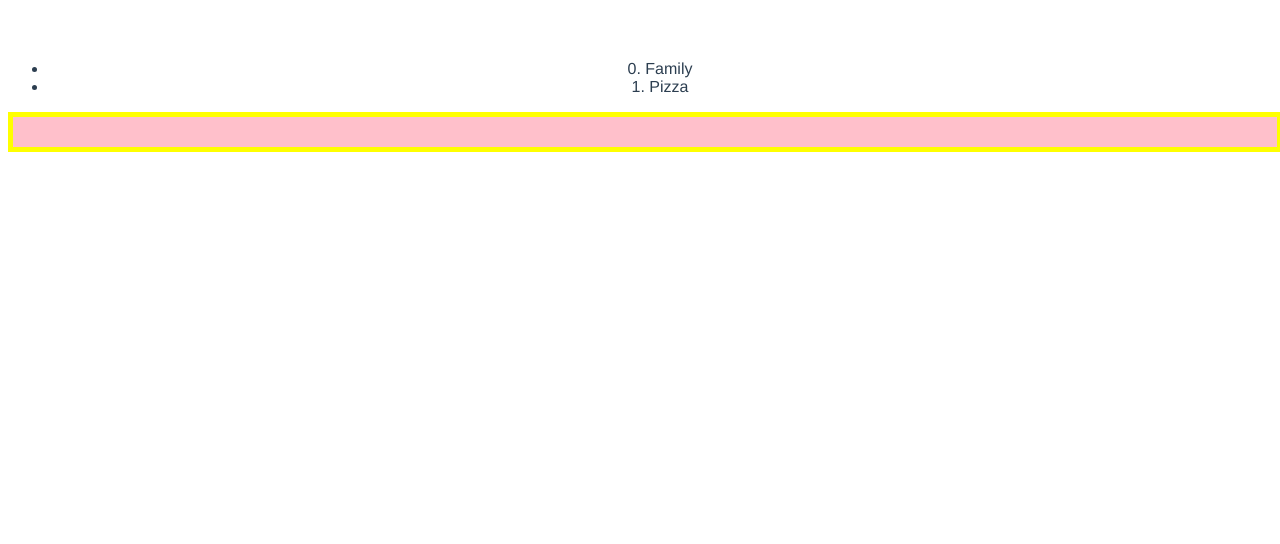
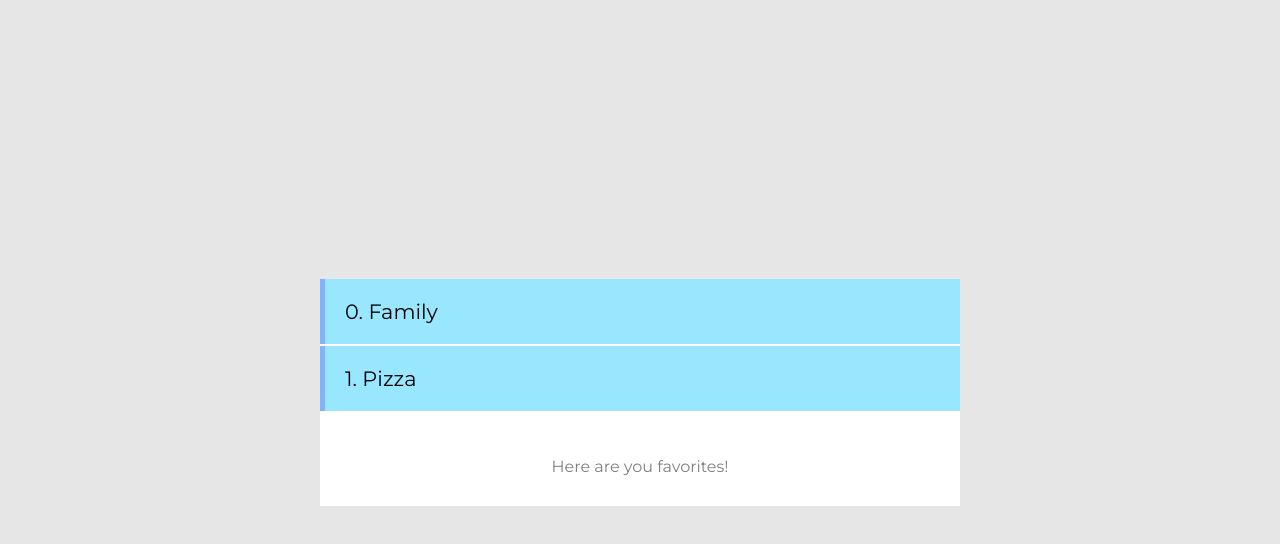
Before and after one commit to rubypruneda/simple-vue-project, a Vue app: page / in a window 1280 px wide. Shown: the top 544 px of the page. Built offline with nearby package versions, Linux system fonts and the light colour scheme.

Commit message:
css added

```diff
--- a/src/App.vue
+++ b/src/App.vue
@@ -16,12 +16,21 @@ export default {
 </script>
 
 <style>
+@import url('https://fonts.googleapis.com/css?family=Montserrat:400,700');
+
+body {
+  background-color: #e6e6e6;
+  font-family: 'Montserrat', sans-serif;
+  display: grid;
+  grid-template-rows: auto;
+  justify-items: center;
+  align-items: center;
+}
+body, html {
+  margin: 0;
+  height: 100%;
+}
 #app {
-  font-family: 'Avenir', Helvetica, Arial, sans-serif;
-  -webkit-font-smoothing: antialiased;
-  -moz-osx-font-smoothing: grayscale;
-  text-align: center;
-  color: #2c3e50;
-  margin-top: 60px;
+    width: 50%;
 }
 </style>
--- a/src/components/Favs.vue
+++ b/src/components/Favs.vue
@@ -4,7 +4,7 @@
       <ul>
         <li v-for="(info, i) in favs" :key="i">{{i}}. {{info.favorite}}</li>
       </ul>
-      <div v-bind:class="{alert: showAlert, 'classes': showClasses}"></div>
+      <p>Here are you favorites!</p>
     </div>
   </div>
 </template>
@@ -26,14 +26,33 @@ export default {
 </script>
 
 <!-- Add "scoped" attribute to limit CSS to this component only -->
-<style >
-.alert {
-  width: 100%;
-  height: 30px;
-  background-color: pink;
-}
+<style scoped>
+.holder {
+    background: #fff;
+  }
 
-.classes {
-  border: 5px solid yellow;
-}
+  ul {
+    margin: 0;
+    padding: 0;
+    list-style-type: none;
+  }
+
+  ul li {
+    padding: 20px;
+    font-size: 1.3em;
+    background-color: #99e6ff;
+    border-left: 5px solid #80b3ff;
+    margin-bottom: 2px;
+    color: black;
+  }
+
+  p {
+    text-align:center;
+    padding: 30px 0;
+    color: gray;
+  }
+
+  .container {
+    box-shadow: 0px 0px 40px lightgray;
+  }
 </style>
```
